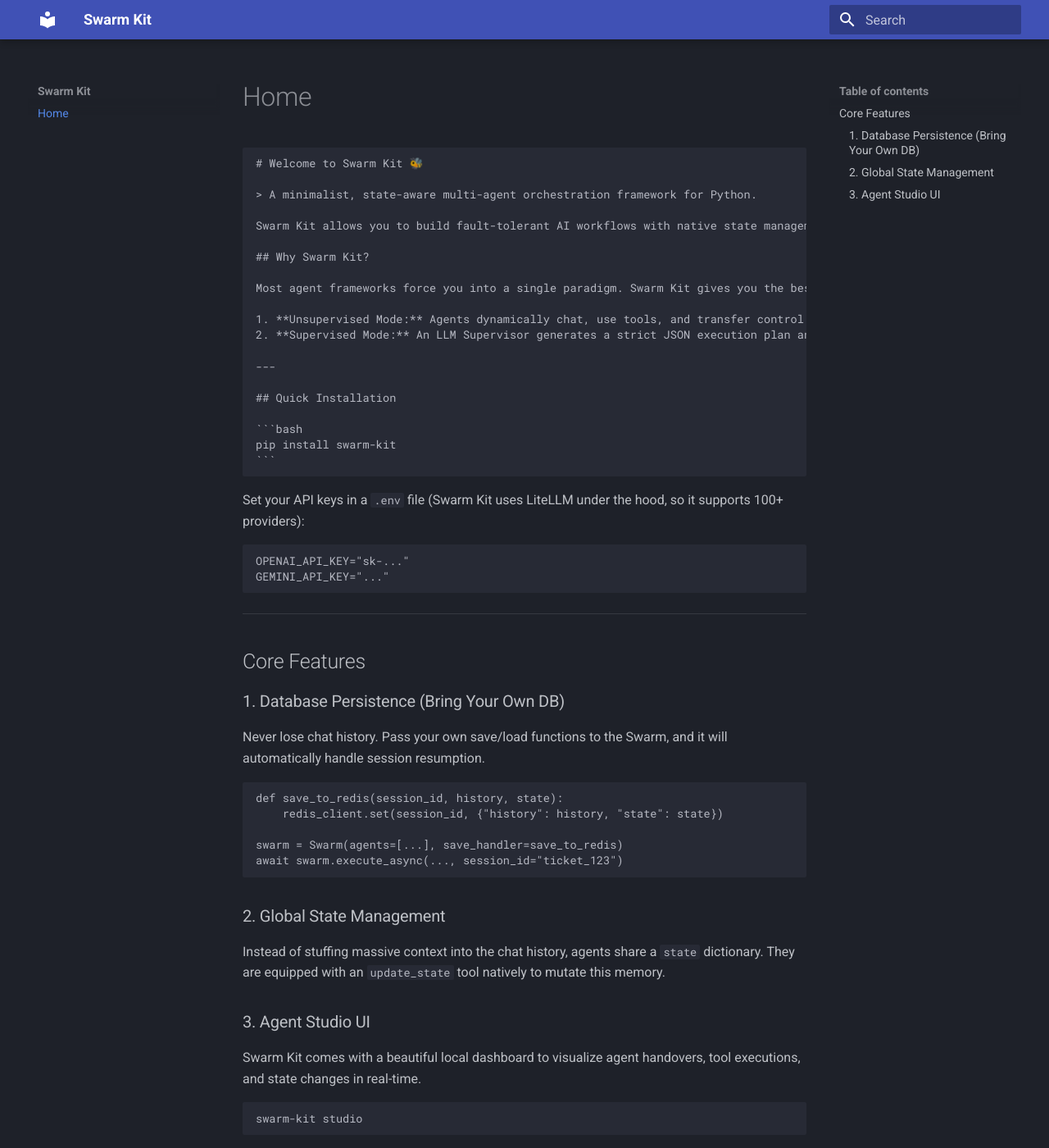
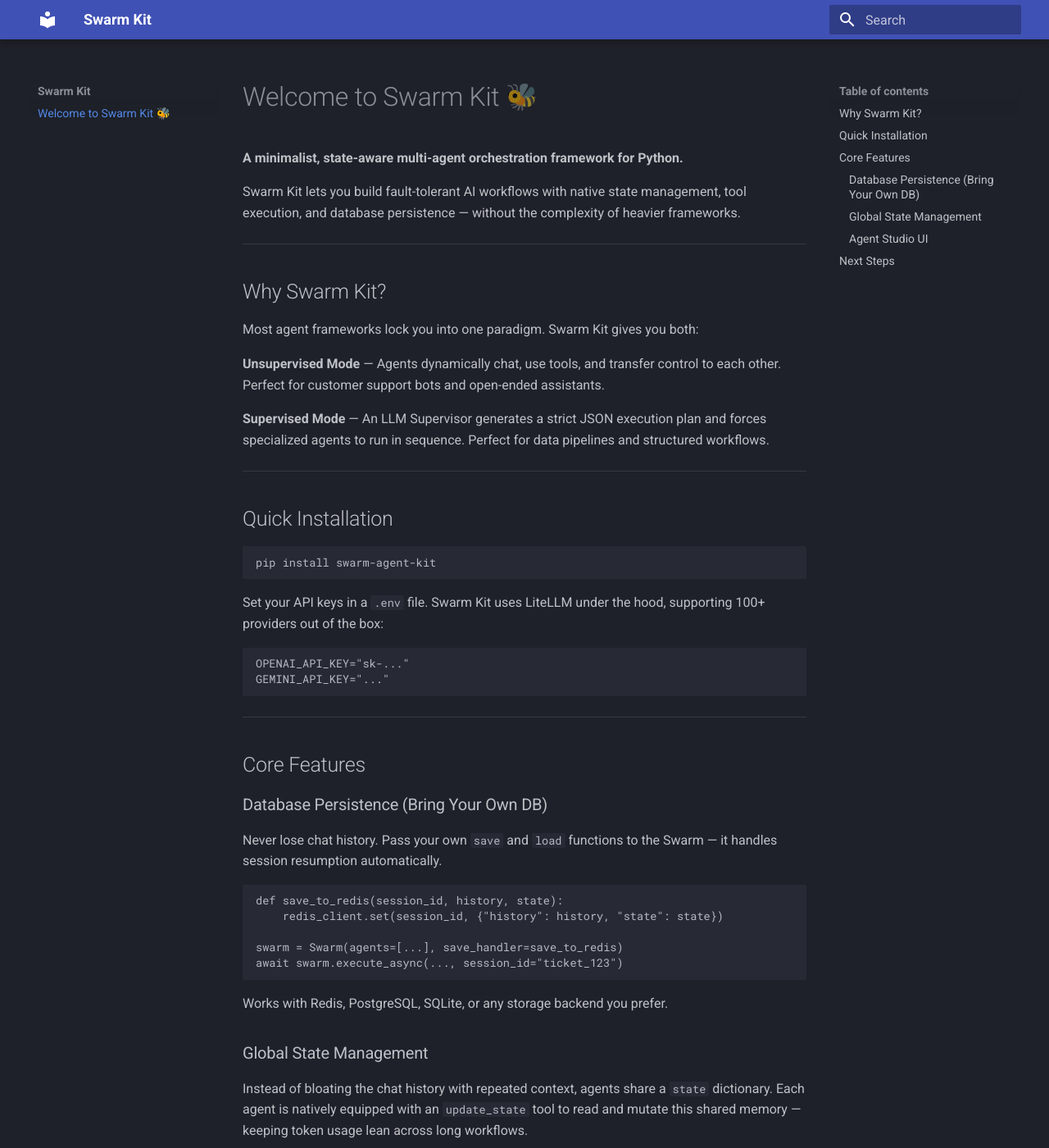
Before and after one commit to moseleydev/swarm-kit, an MkDocs documentation site: the page built from docs/index.md, in a window 1280 px wide and 1400 px high. Shown: the whole window at 82% size. Built offline with MkDocs 1.6.1 and Material for MkDocs 9.7.7, drawn with Linux system fonts in a browser that asks for light colours; some of the changed text lies outside the part shown.

Commit message:
docs: clean up mkdocs formatting

`````diff
--- a/docs/index.md
+++ b/docs/index.md
@@ -1,27 +1,28 @@
-````markdown
 # Welcome to Swarm Kit 🐝
 
-> A minimalist, state-aware multi-agent orchestration framework for Python.
+**A minimalist, state-aware multi-agent orchestration framework for Python.**
 
-Swarm Kit allows you to build fault-tolerant AI workflows with native state management, tool execution, and database persistence.
+Swarm Kit lets you build fault-tolerant AI workflows with native state management, tool execution, and database persistence — without the complexity of heavier frameworks.
+
+---
 
 ## Why Swarm Kit?
 
-Most agent frameworks force you into a single paradigm. Swarm Kit gives you the best of both worlds:
+Most agent frameworks lock you into one paradigm. Swarm Kit gives you both:
 
-1. **Unsupervised Mode:** Agents dynamically chat, use tools, and transfer control to each other. Perfect for customer support bots.
-2. **Supervised Mode:** An LLM Supervisor generates a strict JSON execution plan and forces specialized agents to run in sequence. Perfect for data pipelines.
+**Unsupervised Mode** — Agents dynamically chat, use tools, and transfer control to each other. Perfect for customer support bots and open-ended assistants.
+
+**Supervised Mode** — An LLM Supervisor generates a strict JSON execution plan and forces specialized agents to run in sequence. Perfect for data pipelines and structured workflows.
 
 ---
 
 ## Quick Installation
 
 ```bash
-pip install swarm-kit
+pip install swarm-agent-kit
 ```
-````
 
-Set your API keys in a `.env` file (Swarm Kit uses LiteLLM under the hood, so it supports 100+ providers):
+Set your API keys in a `.env` file. Swarm Kit uses LiteLLM under the hood, supporting 100+ providers out of the box:
 
 ```env
 OPENAI_API_KEY="sk-..."
@@ -32,9 +33,9 @@ GEMINI_API_KEY="..."
 
 ## Core Features
 
-### 1. Database Persistence (Bring Your Own DB)
+### Database Persistence (Bring Your Own DB)
 
-Never lose chat history. Pass your own save/load functions to the Swarm, and it will automatically handle session resumption.
+Never lose chat history. Pass your own `save` and `load` functions to the Swarm — it handles session resumption automatically.
 
 ```python
 def save_to_redis(session_id, history, state):
@@ -44,20 +45,34 @@ swarm = Swarm(agents=[...], save_handler=save_to_redis)
 await swarm.execute_async(..., session_id="ticket_123")
 ```
 
-### 2. Global State Management
+Works with Redis, PostgreSQL, SQLite, or any storage backend you prefer.
 
-Instead of stuffing massive context into the chat history, agents share a `state` dictionary. They are equipped with an `update_state` tool natively to mutate this memory.
+### Global State Management
 
-### 3. Agent Studio UI
+Instead of bloating the chat history with repeated context, agents share a `state` dictionary. Each agent is natively equipped with an `update_state` tool to read and mutate this shared memory — keeping token usage lean across long workflows.
 
-Swarm Kit comes with a beautiful local dashboard to visualize agent handovers, tool executions, and state changes in real-time.
+```python
+state = {
+    "user_tier": "enterprise",
+    "issue_category": None,
+    "resolved": False
+}
+```
+
+### Agent Studio UI
+
+Swarm Kit ships with a local dashboard to visualize agent handovers, tool executions, and state changes in real-time.
 
 ```bash
 swarm-kit studio
 ```
 
-_Runs on localhost:8000_
+Runs at `http://localhost:8000`
 
-```
+---
 
-```
+## Next Steps
+
+- [Getting Started](getting-started.md)
+- [API Reference](api/swarm.md)
+- [Examples](examples/index.md)
`````
